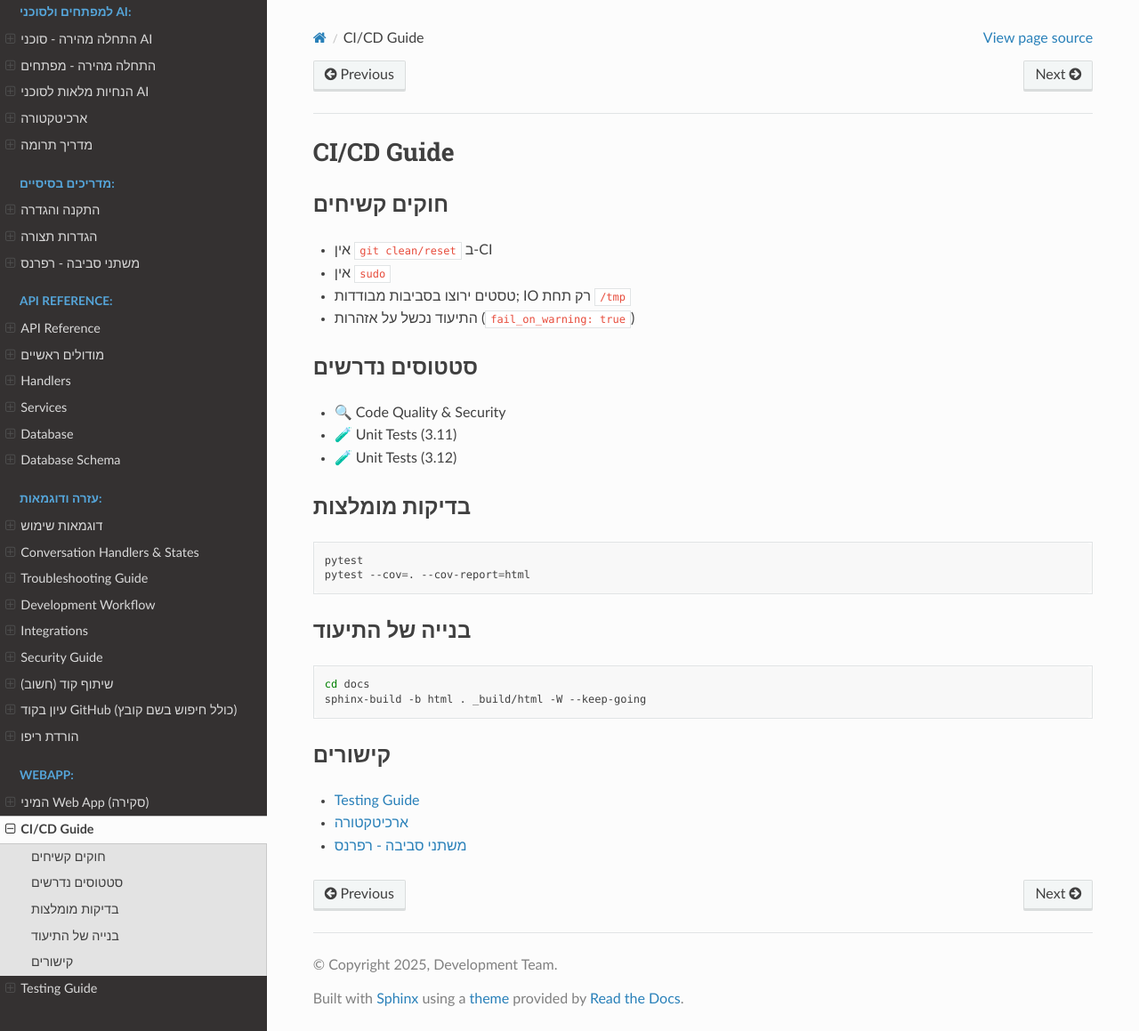
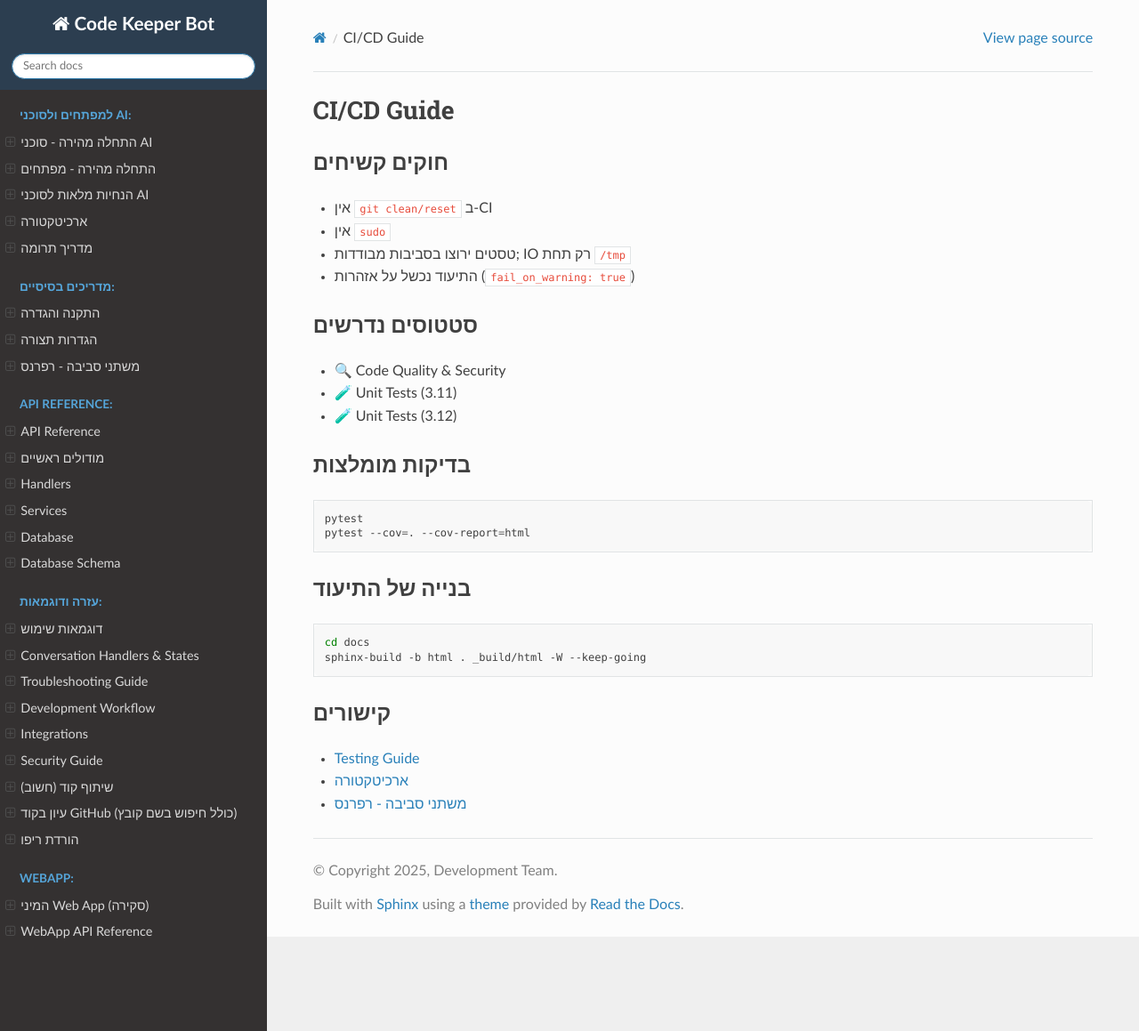
Before and after one commit to amirbiron/CodeBot, a Sphinx documentation site: the page built from docs/ci-cd.rst, in a window 1280 px wide and 1159 px high. Shown: the whole window at 89% size. Built offline with Sphinx 7.4.7 and the Read the Docs theme 3.1.0, drawn with Linux system fonts in a browser that asks for light colours.

Commit message:
Refactor docs: Update index to include API reference
Co-authored-by: amirbiron <amirbiron@gmail.com>

```diff
--- a/docs/index.rst
+++ b/docs/index.rst
@@ -56,8 +56,7 @@ Code Keeper Bot - תיעוד API
    :caption: WebApp:
 
    webapp/overview
-   ci-cd
-   testing
+   webapp/api-reference
 
 סקירה כללית
 ------------
```
